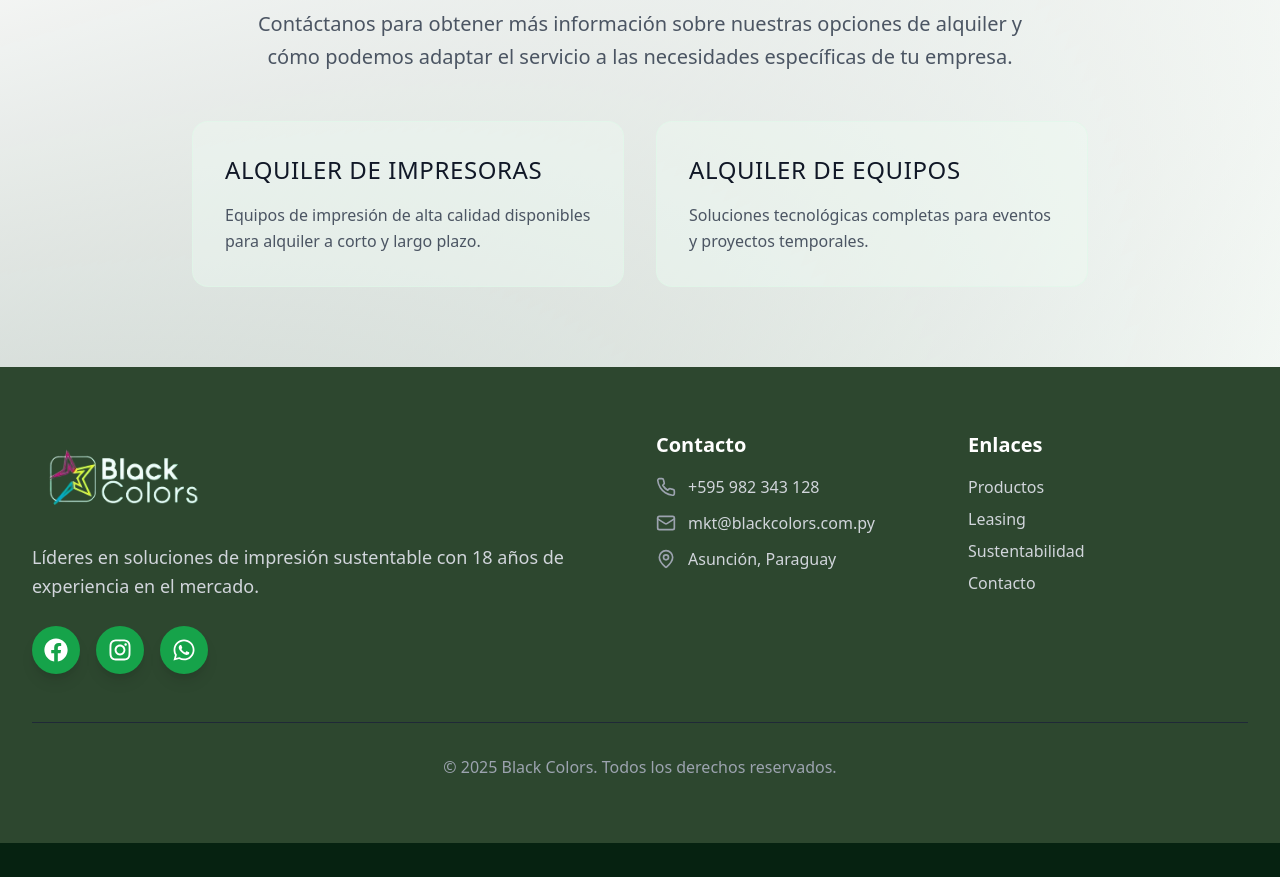
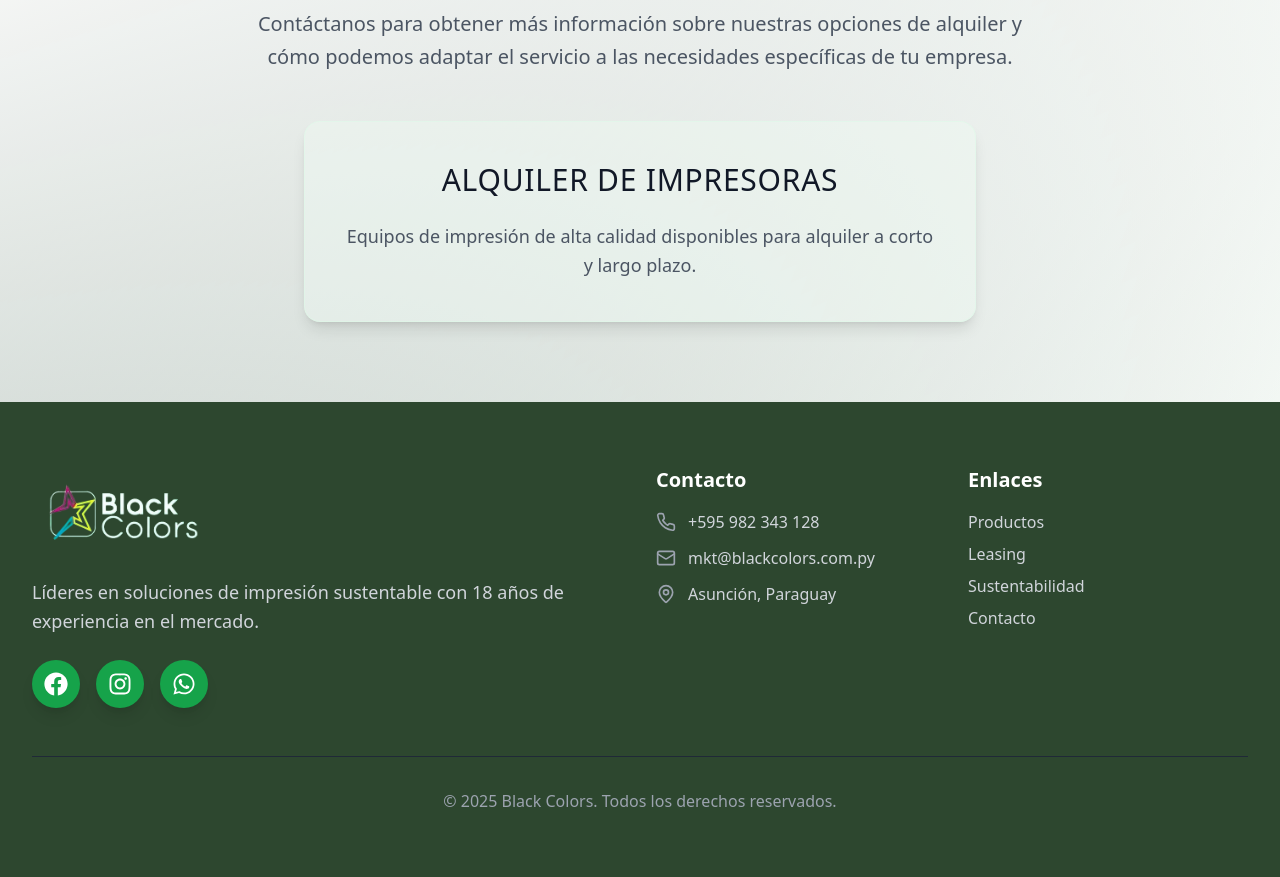
Before and after one commit to francobg7/black-colors-eco-print, a React (Vite) app: page /servicios/alquileres in a window 1280 px wide. Shown: the part 2780-3657 px from the top of the page. Before the commit the page ends 3623 px from the top, so only its background shows below. Built offline with nearby package versions, Linux system fonts and the light colour scheme.

Commit message:
one box deleted

```diff
--- a/src/pages/servicios/alquileres/index.tsx
+++ b/src/pages/servicios/alquileres/index.tsx
@@ -247,22 +247,13 @@ const Alquileres = () => {
             y cómo podemos adaptar el servicio a las necesidades específicas de tu empresa.
           </p>
 
-          <div className="grid grid-cols-1 md:grid-cols-2 gap-8 max-w-4xl mx-auto">
-            <div className="bg-green-50/40 rounded-2xl p-8 text-left border border-green-100/50">
-              <h3 className="text-2xl font-medium text-gray-900 mb-4 tracking-wide">
+          <div className="max-w-2xl mx-auto">
+            <div className="bg-green-50/40 rounded-2xl p-10 text-center border border-green-100/50 shadow-lg hover:shadow-xl transition-all duration-300">
+              <h3 className="text-3xl font-medium text-gray-900 mb-6 tracking-wide">
                 ALQUILER DE IMPRESORAS
               </h3>
-              <p className="text-gray-600 leading-relaxed font-light">
+              <p className="text-lg text-gray-600 leading-relaxed font-light">
                 Equipos de impresión de alta calidad disponibles para alquiler a corto y largo plazo.
-              </p>
-            </div>
-
-            <div className="bg-green-50/40 rounded-2xl p-8 text-left border border-green-100/50">
-              <h3 className="text-2xl font-medium text-gray-900 mb-4 tracking-wide">
-                ALQUILER DE EQUIPOS
-              </h3>
-              <p className="text-gray-600 leading-relaxed font-light">
-                Soluciones tecnológicas completas para eventos y proyectos temporales.
               </p>
             </div>
           </div>
```
